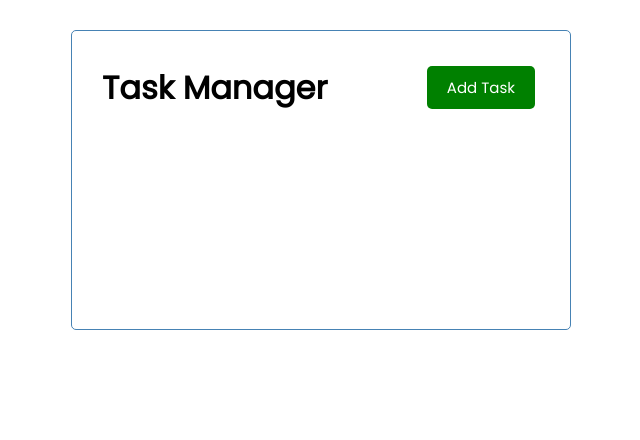
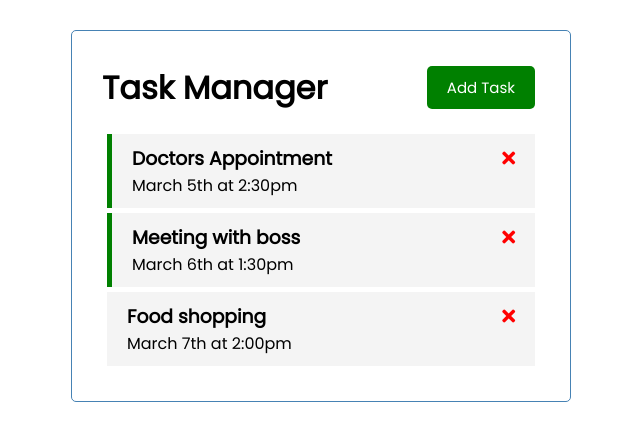
Before and after one commit to NayFreire/VueTaskManager, a Vue app: page / in a window 1280 px wide. Shown: the top 440 px of the page, without its empty margins (319-959 px from the left). Built offline with nearby package versions, Linux system fonts and the light colour scheme.

Commit message:
Mostrando as tasks

```diff
--- a/public/index.html
+++ b/public/index.html
@@ -5,6 +5,7 @@
     <meta http-equiv="X-UA-Compatible" content="IE=edge">
     <meta name="viewport" content="width=device-width,initial-scale=1.0">
     <link rel="icon" href="<%= BASE_URL %>favicon.ico">
+    <link rel="stylesheet" href="https://cdnjs.cloudflare.com/ajax/libs/font-awesome/5.15.3/css/all.min.css" integrity="sha512-iBBXm8fW90+nuLcSKlbmrPcLa0OT92xO1BIsZ+ywDWZCvqsWgccV3gFoRBv0z+8dLJgyAHIhR35VZc2oM/gI1w==" crossorigin="anonymous" referrerpolicy="no-referrer" />
     <title><%= htmlWebpackPlugin.options.title %></title>
   </head>
   <body>
--- a/src/App.vue
+++ b/src/App.vue
@@ -1,15 +1,46 @@
 <template>
 <div class="container">
 	<Header title="Task Manager"/>
+	<Tasks :tasks="tasks"/>
 </div>
 </template>
 
 <script>
 import Header from './components/Header'
+import Tasks from './components/Tasks.vue'
+
 	export default {
-    	name: 'App',
-    	components: {
-			Header
+		name: 'App',
+		components: {
+			Header,
+			Tasks
+		},
+		data(){
+			return{
+				tasks: []
+			}
+		},
+		created(){
+			this.tasks = [
+				{
+					id: "1",
+					text: "Doctors Appointment",
+					day: "March 5th at 2:30pm",
+					reminder: true
+				},
+				{
+					id: "2",
+					text: "Meeting with boss",
+					day: "March 6th at 1:30pm",
+					reminder: true
+				},
+				{
+					id: "3",
+					text: "Food shopping",
+					day: "March 7th at 2:00pm",
+					reminder: false
+				}
+			]
 		}
 	}
 </script>
--- /dev/null
+++ b/src/components/Task.vue
@@ -0,0 +1,38 @@
+<template>
+<div :class="[task.reminder ? 'reminder' : '', 'task']">
+    <h3>
+        {{task.text}}
+        <i class="fas fa-times"></i>
+    </h3>
+    <p>{{task.day}}</p>
+</div>
+</template>
+
+<script>
+    export default{
+        name: 'Task',
+        props: {
+            task: Object
+        }
+    }
+</script>
+
+<style scoped>
+    .fas {
+        color: red;
+    }
+    .task {
+        background: #f4f4f4;
+        margin: 5px;
+        padding: 10px 20px;
+        cursor: pointer;
+    }
+    .task.reminder {
+        border-left: 5px solid green;
+    }
+    .task h3 {
+        display: flex;
+        align-items: center;
+        justify-content: space-between;
+    }
+</style>
--- /dev/null
+++ b/src/components/Tasks.vue
@@ -0,0 +1,19 @@
+<template>
+    <div :key="task.id" v-for="task in tasks">
+        <Task :task="task"/>
+    </div>
+</template>
+
+<script>
+    import Task from './Task'
+
+    export default{
+        name: 'Tasks',
+        components: {
+            Task
+        },
+        props: {
+            tasks: Array
+        }
+    }
+</script>
```
